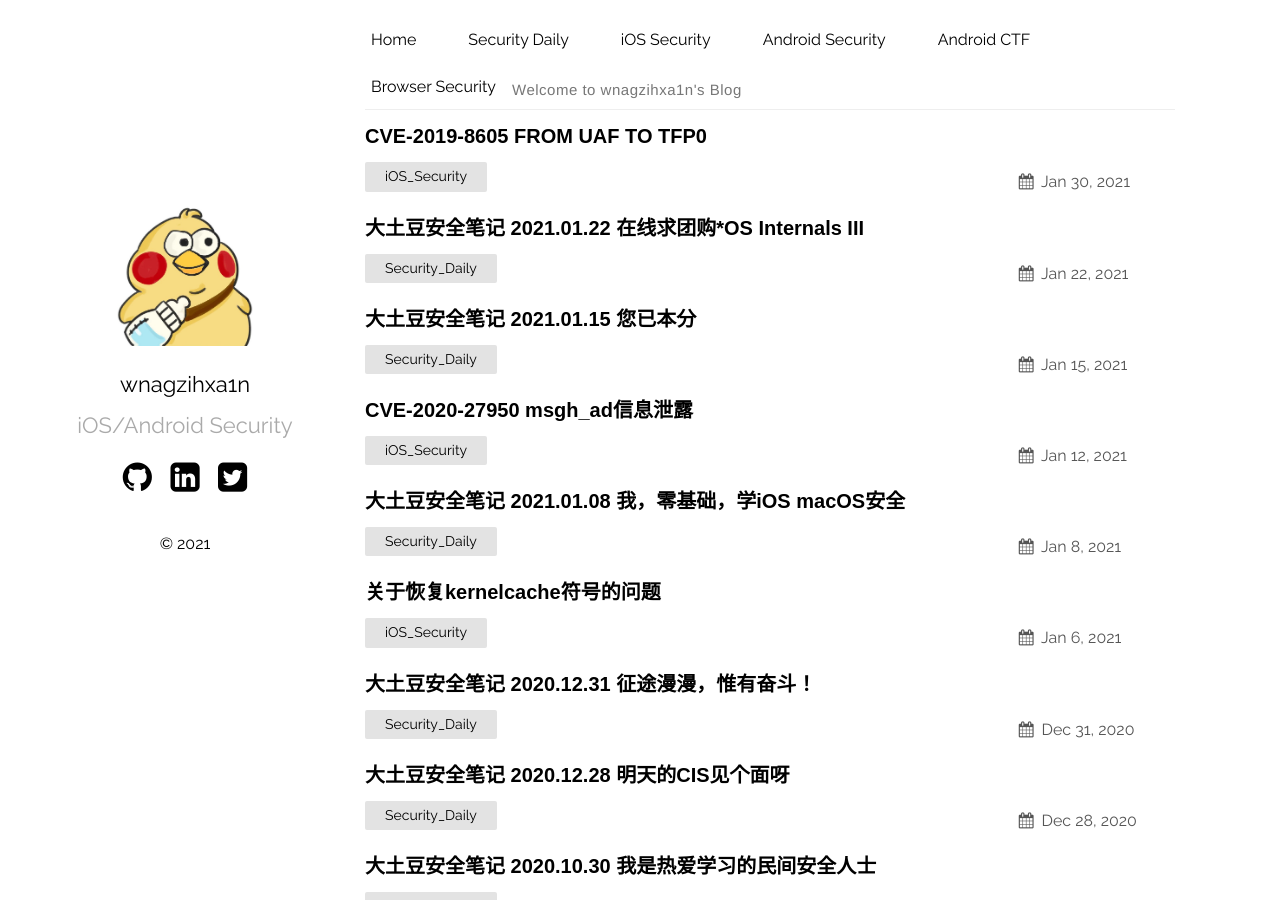
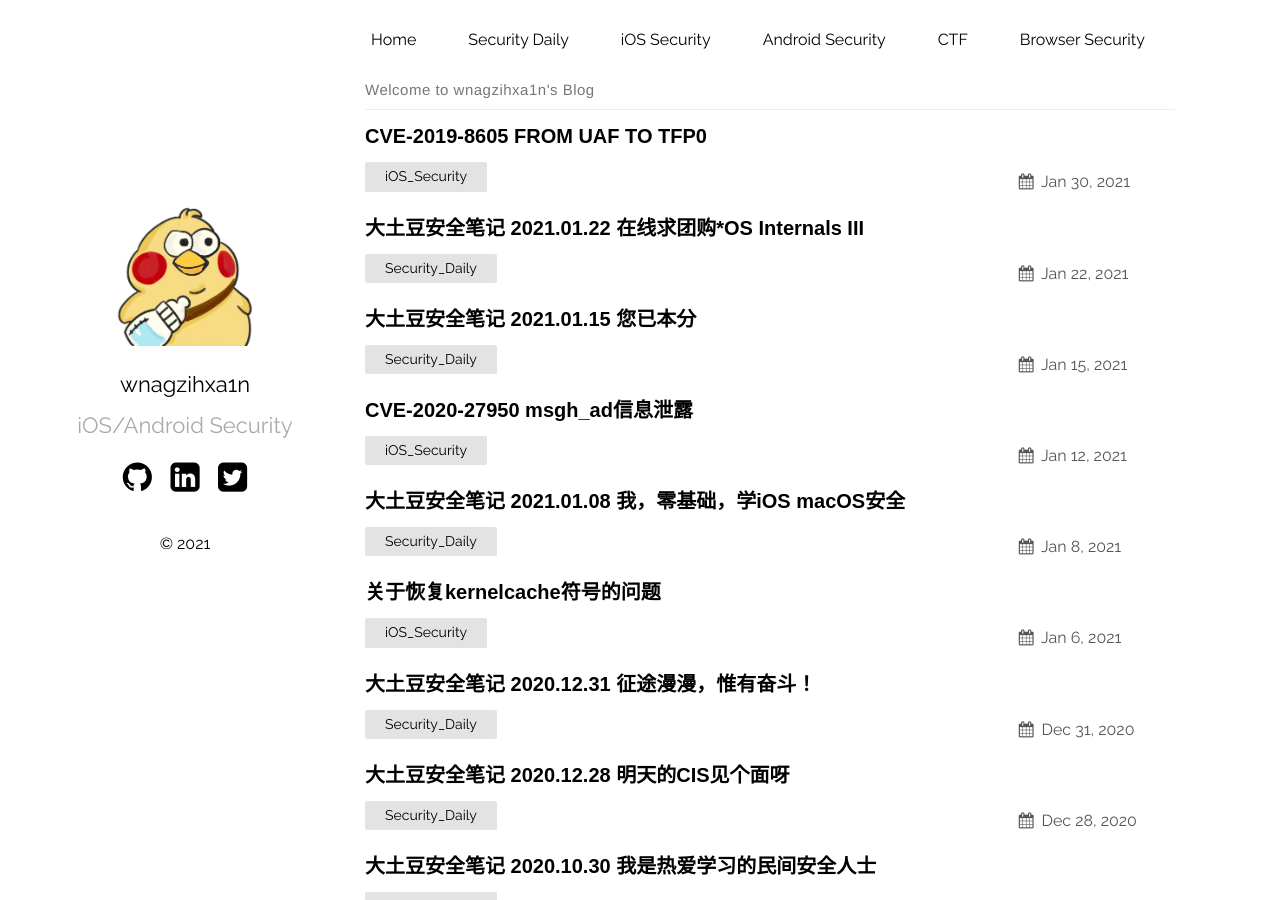
Before and after one commit to MoDumn/MoDumn.github.io, a Jekyll site: the page built from index.md, in a window 1280 px wide and 900 px high. Built offline with Jekyll 4.4.1, drawn with Linux system fonts in a browser that asks for light colours.

Commit message:
Update _config.yml

```diff
--- a/_config.yml
+++ b/_config.yml
@@ -52,7 +52,7 @@ header:
       slug: /ios_security
     - name: Android Security
       slug: android_security
-    - name: Android CTF
+    - name: CTF
       slug: android_ctf
     - name: Browser Security
       slug: browser_security
```
